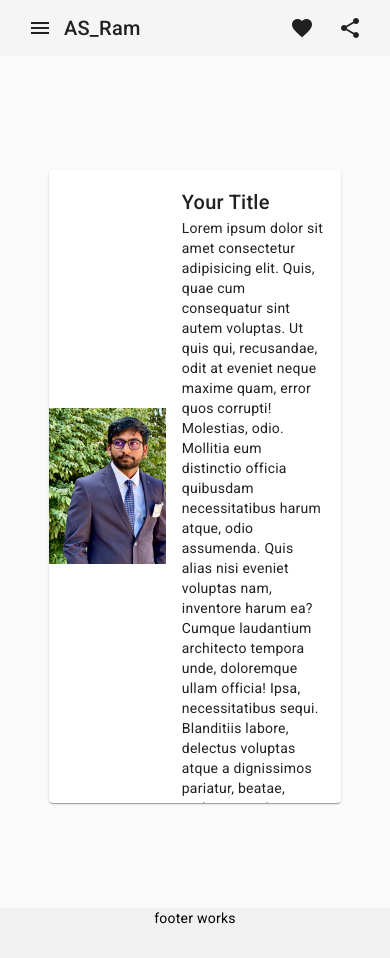
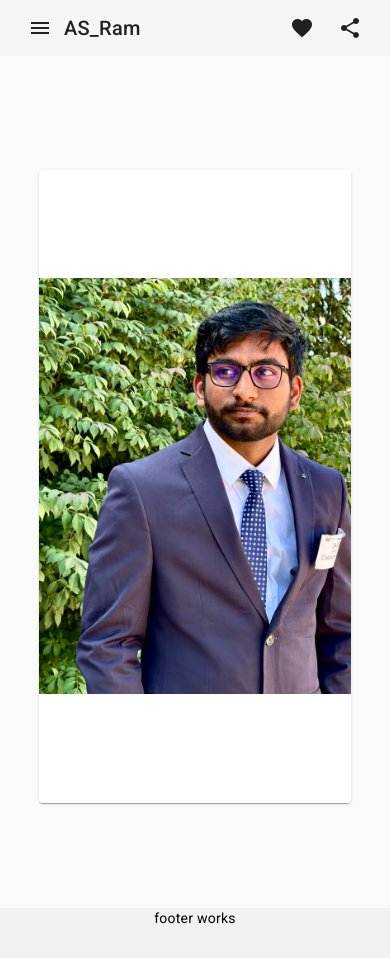
Before and after one commit to Bodapothulasairam/As_Ram, an Angular app: page / in a window 390 px wide. Built offline with nearby package versions, Linux system fonts and the light colour scheme.

Commit message:
made till responsive to smaller screens

```diff
--- a/src/app/app.component.css
+++ b/src/app/app.component.css
@@ -6,6 +6,7 @@ html, body {
 }
 
 .app-container {
+    margin: 0 auto;
     min-height: 100vh;
     display: flex;
     flex-direction: column;
--- a/src/app/home/home.component.css
+++ b/src/app/home/home.component.css
@@ -6,7 +6,7 @@
 }
 
 .example-card {
-    width: 75%; /* Adjust as needed */
+    width: 80%; /* Adjust as needed */
     height: 75%; /* Adjust as needed */
     display: flex;
     flex-direction: row;
@@ -18,12 +18,12 @@
 }
 
 .image-section {
-    flex: 0 0 40%; /* This will make sure your image section takes up 40% of the container's width */
+    flex: 0 0 34%; /* This will make sure your image section takes up 40% of the container's width */
     overflow: hidden; /* Hide the overflow */
 }
 
 .text-section {
-    flex: 0 0 60%; /* This will make sure your text section takes up 60% of the container's width */
+    flex: 0 0 66%; /* This will make sure your text section takes up 60% of the container's width */
     overflow: auto; /* Add scroll if content overflows */
 }
 
@@ -32,3 +32,14 @@
     height: 100%; /* This will make sure your image is not taller than its container */
     object-fit: contain;
 }
+@media screen and (max-width: 600px) {
+    .example-card {
+        flex-direction: column; /* Elements are stacked vertically */
+        overflow: auto;
+    }
+
+    .image-section, .text-section {
+        flex: 0 0 auto; /* Elements will take up as much space as they need */
+        width: 100%; /* Elements will take up the full width of the container */
+    }
+}
```
